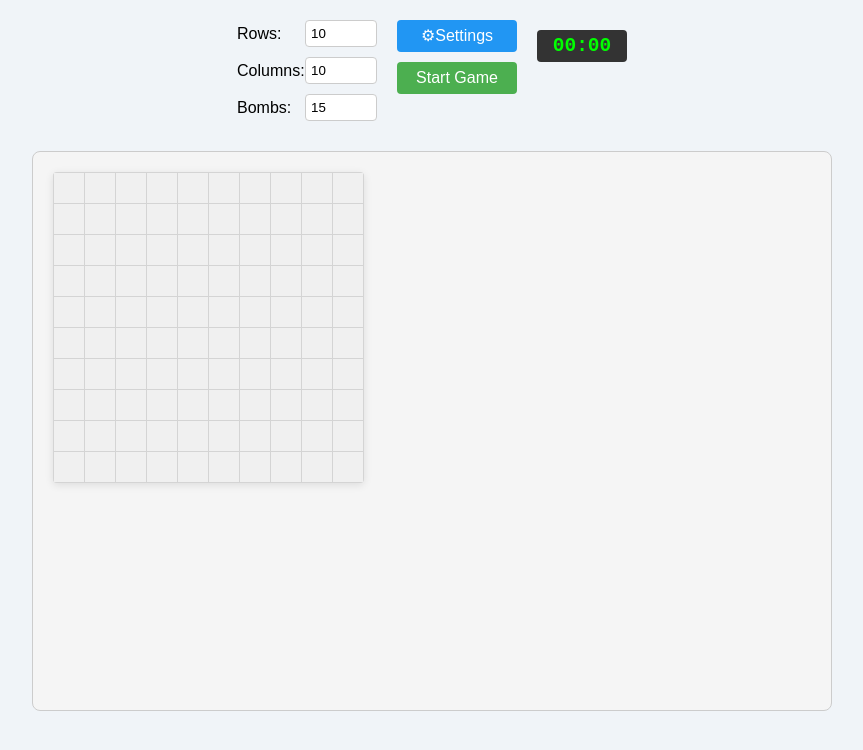
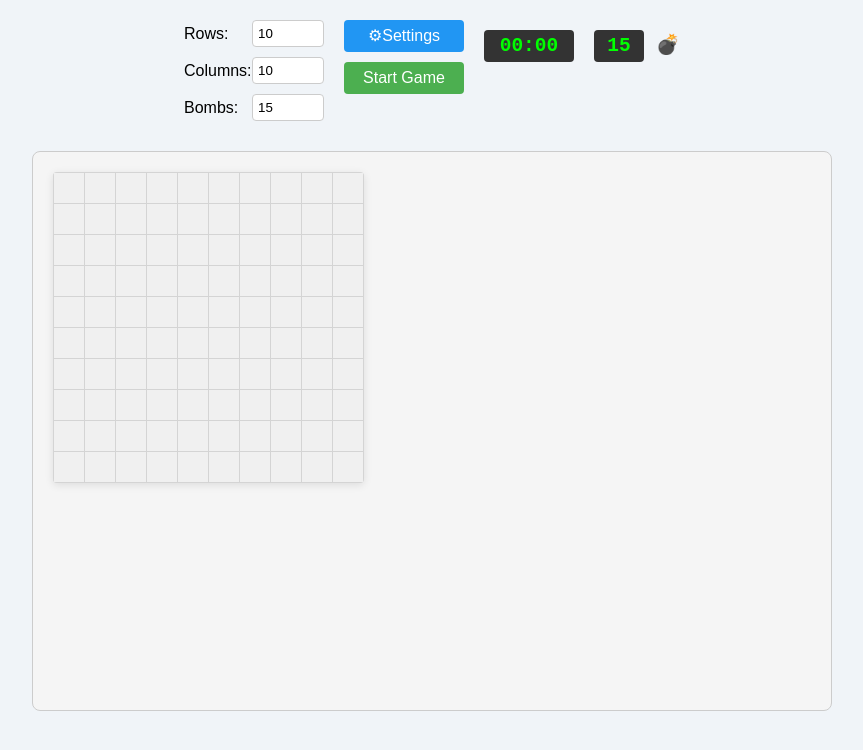
Before and after one commit to jc9677/mysweeper, a website built with Vite: page index.html in a window 1280 px wide. Shown: the whole page, without its empty margins (208-1071 px from the left). Built offline with nearby package versions, Linux system fonts and the light colour scheme.

Commit message:
Add bombs remaining counter; enhance gameplay feedback and user experience

```diff
--- a/index.html
+++ b/index.html
@@ -20,6 +20,9 @@
     </div>
     <div id="timer-container">
       <span id="timer">00:00</span>
+    </div>
+    <div id="bombs-container">
+      <span id="bombs-remaining">0</span> 💣
     </div>
   </div>
   <div id="status" style="margin-bottom: 10px; font-size: 18px; font-weight: bold; color: #333;"></div>
--- a/main.js
+++ b/main.js
@@ -242,6 +242,7 @@ document.addEventListener('DOMContentLoaded', () => {
 
     // Start the timer
     resetTimer();
+    updateBombsRemaining(); // Add this line
 
     // We'll place bombs after first click
     // No need to calculate adjacent bombs yet either
@@ -249,6 +250,15 @@ document.addEventListener('DOMContentLoaded', () => {
     setupBoard();
     renderBoard();
     saveGameState();
+  }
+
+  // Add this new function
+  function updateBombsRemaining() {
+    const flagsPlaced = Array.from(boardState).filter(cell => cell & CELL_FLAGGED).length;
+    const remaining = bombs - flagsPlaced;
+    const display = document.getElementById('bombs-remaining');
+    display.textContent = remaining;
+    display.classList.toggle('negative', remaining < 0);
   }
 
   function setupBoard() {
@@ -329,6 +339,7 @@ document.addEventListener('DOMContentLoaded', () => {
     if (!(boardState[index] & CELL_REVEALED)) {
       boardState[index] ^= CELL_FLAGGED;
       renderBoard();
+      updateBombsRemaining(); // Add this line
       saveGameState();
     }
   }
@@ -705,6 +716,7 @@ document.addEventListener('DOMContentLoaded', () => {
       bombsInput.value = bombs;
       setupBoard();
       renderBoard();
+      updateBombsRemaining(); // Add this line
 
       // Update timer display
       updateTimerDisplay();
--- a/style.css
+++ b/style.css
@@ -289,3 +289,25 @@ body {
   min-width: 70px;
   text-align: center;
 }
+
+/* Add bombs counter styles */
+#bombs-container {
+  font-size: 1.5em;
+  font-weight: bold;
+  margin: 10px 0;
+  font-family: monospace;
+}
+
+#bombs-remaining {
+  padding: 5px 10px;
+  background-color: #333;
+  color: #0f0;
+  border-radius: 4px;
+  display: inline-block;
+  min-width: 30px;
+  text-align: center;
+}
+
+#bombs-remaining.negative {
+  color: #f00;
+}
```
